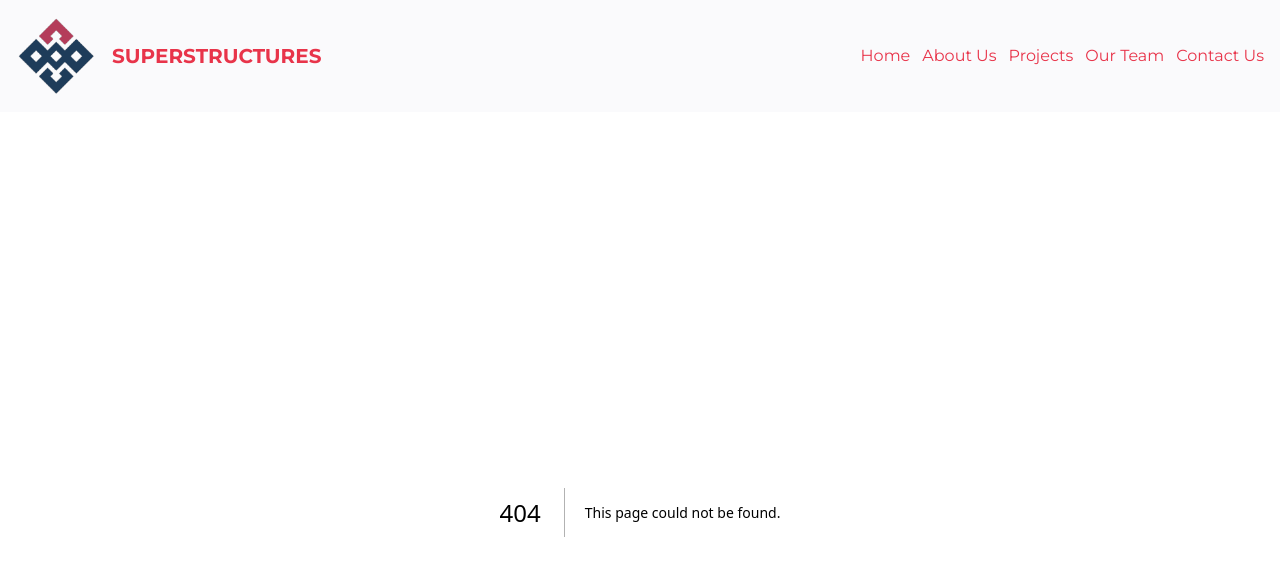
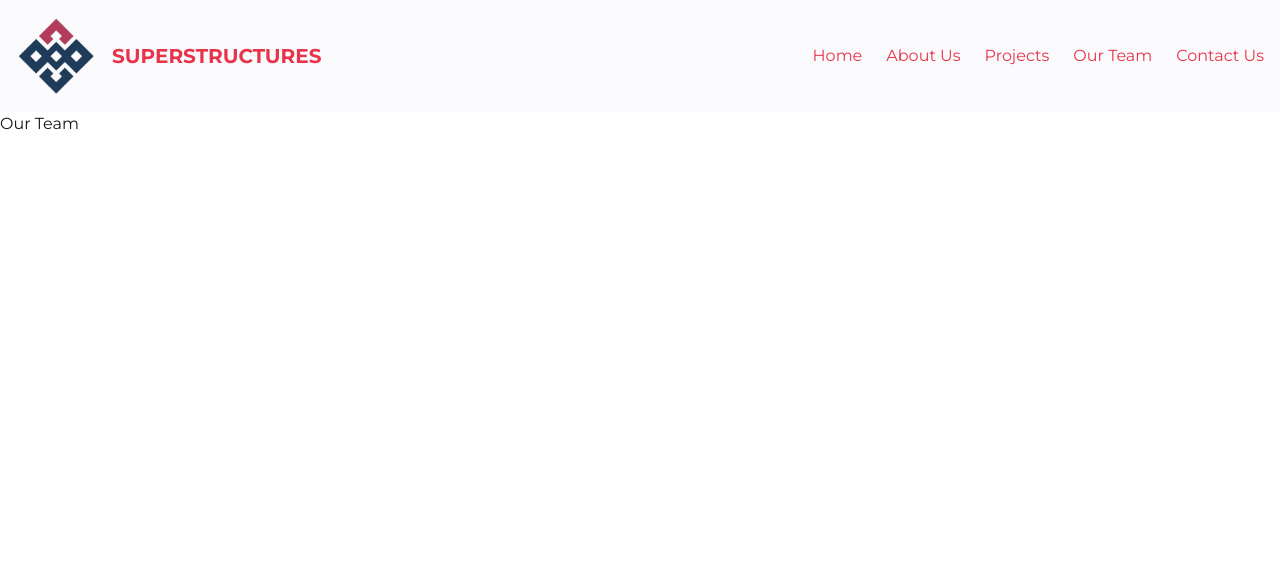
Before and after one commit to shakyasimha/superstructures, a Next.js app: page /team in a window 1280 px wide. Before the commit this address had no page. Shown: the top 576 px of the page. Built offline with nearby package versions, Linux system fonts and the light colour scheme.

Commit message:
finished navbar; have to add few more stuffs

```diff
--- /dev/null
+++ b/src/app/team/page.tsx
@@ -0,0 +1,3 @@
+export default function Page() {
+    return <h1>Our Team</h1>;
+}
--- a/src/components/Navbar/index.tsx
+++ b/src/components/Navbar/index.tsx
@@ -23,7 +23,7 @@ export default function Navbar() {
                         </span>
                     </div>
                 </Link>
-                <div className="w-full min-[1200px]:w-auto min-[1200px]:flex space-x-3 transition-all duration-300 ease-in-out overflow-hidden">
+                <div className="w-full min-[1200px]:w-auto min-[1200px]:flex space-x-6 transition-all duration-300 ease-in-out overflow-hidden">
                     <NavLinks />
                 </div>
             </div>
--- a/src/components/Navbar/nav-links.tsx
+++ b/src/components/Navbar/nav-links.tsx
@@ -32,7 +32,7 @@ export default function NavLinks() {
                 <Link
                     key={link.name}
                     href={link.href}
-                    className="flex items-center space-x-3 text-[#e8344a] transition-colors"
+                    className="flex items-center text-[#e8344a] hover:text-[#264564] transition-colors"
                 >
                     <p className="hidden md:block">{link.name}</p>
                 </Link>
```
